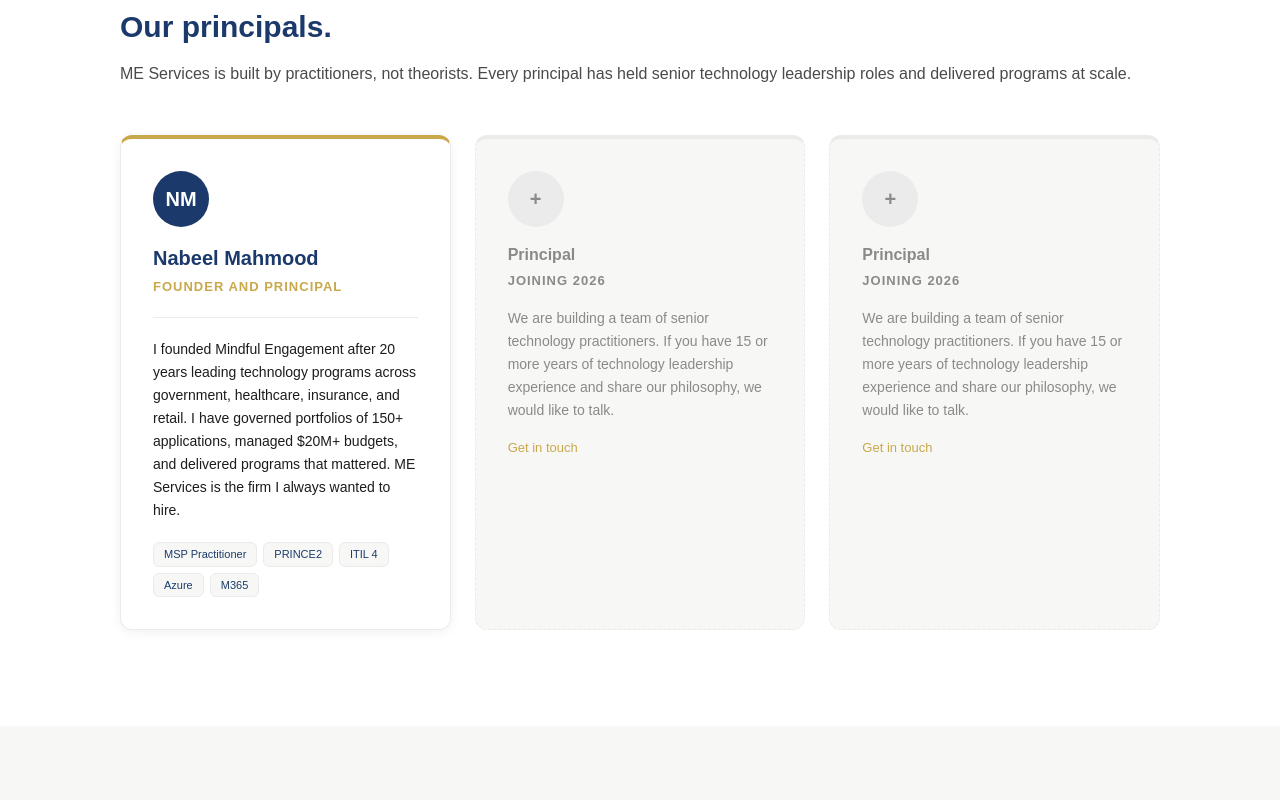
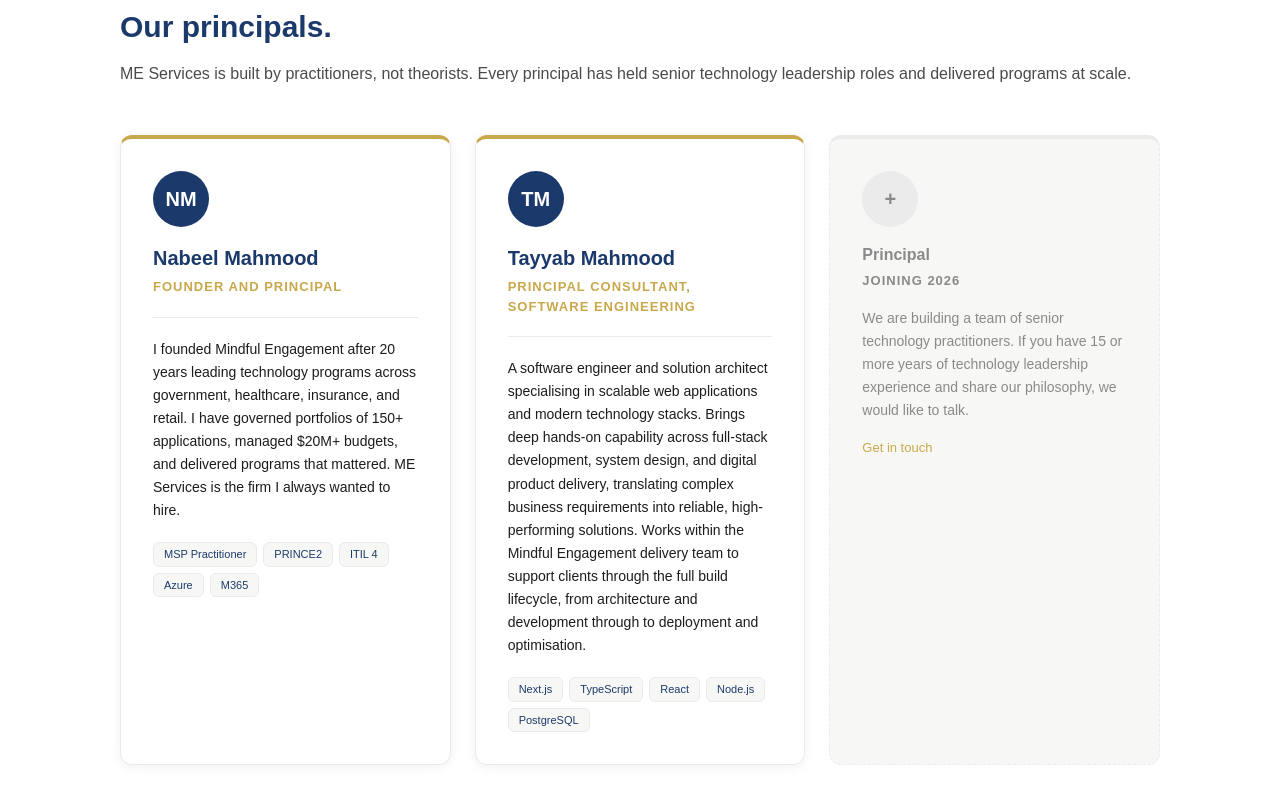
Before and after one commit to nab33lmahmood/me-services-site, a Next.js app: page /about in a window 1280 px wide. Shown: the part 1120-1920 px from the top of the page. Built offline with nearby package versions, Linux system fonts and the light colour scheme.

Commit message:
updated : Principal Profile - Tayyab

```diff
--- a/app/about/page.tsx
+++ b/app/about/page.tsx
@@ -10,6 +10,8 @@ const principles = [
 ]
 
 const nabeelTags = ['MSP Practitioner', 'PRINCE2', 'ITIL 4', 'Azure', 'M365']
+
+const tayyabTags = ['Next.js', 'TypeScript', 'React', 'Node.js', 'PostgreSQL']
 
 const groupItems = [
   {
@@ -145,7 +147,28 @@ export default function AboutPage() {
               </div>
             </div>
 
-            <PlaceholderCard />
+            <div className="person-card">
+              <div className="person-card__avatar">TM</div>
+              <p className="person-card__name">Tayyab Mahmood</p>
+              <p className="person-card__role">Principal Consultant, Software Engineering</p>
+              <hr className="person-card__divider" />
+              <p className="person-card__bio">
+                A software engineer and solution architect specialising in scalable web
+                applications and modern technology stacks. Brings deep hands-on capability
+                across full-stack development, system design, and digital product delivery,
+                translating complex business requirements into reliable, high-performing
+                solutions. Works within the Mindful Engagement delivery team to support
+                clients through the full build lifecycle, from architecture and development
+                through to deployment and optimisation.
+              </p>
+              <div className="skill-tags">
+                {tayyabTags.map((tag) => (
+                  <span key={tag} className="skill-tag">
+                    {tag}
+                  </span>
+                ))}
+              </div>
+            </div>
             <PlaceholderCard />
           </div>
         </ContentWrapper>
```
